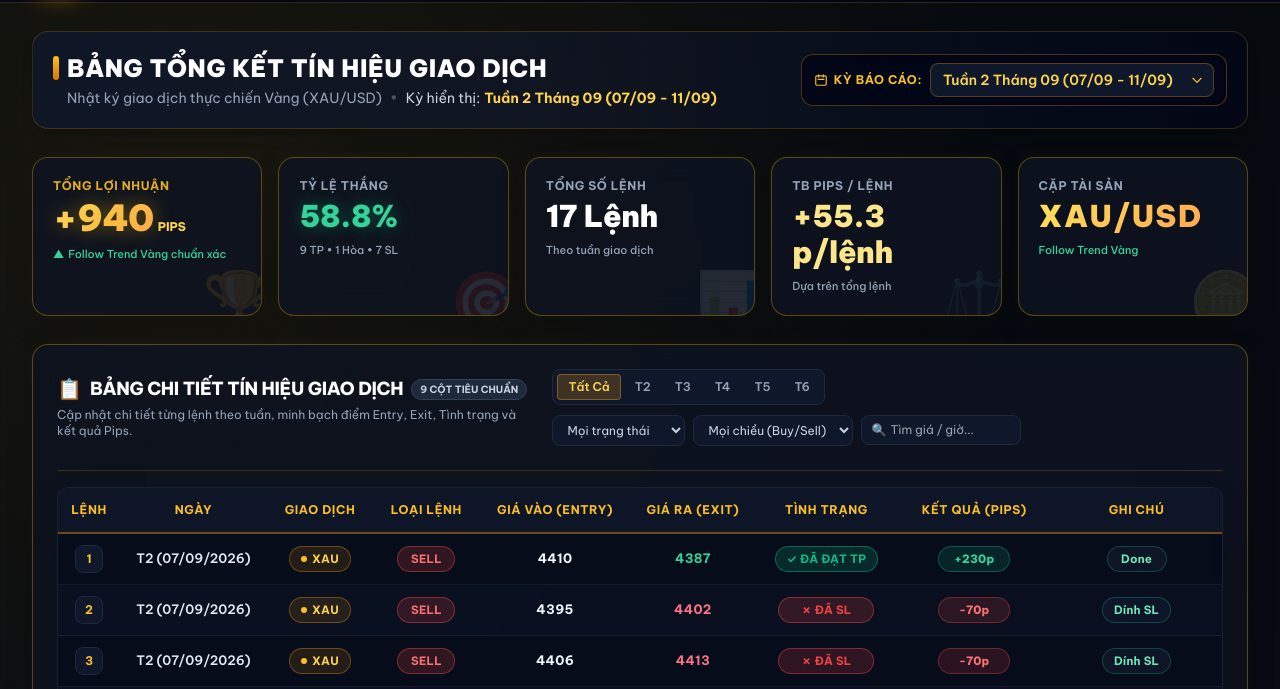
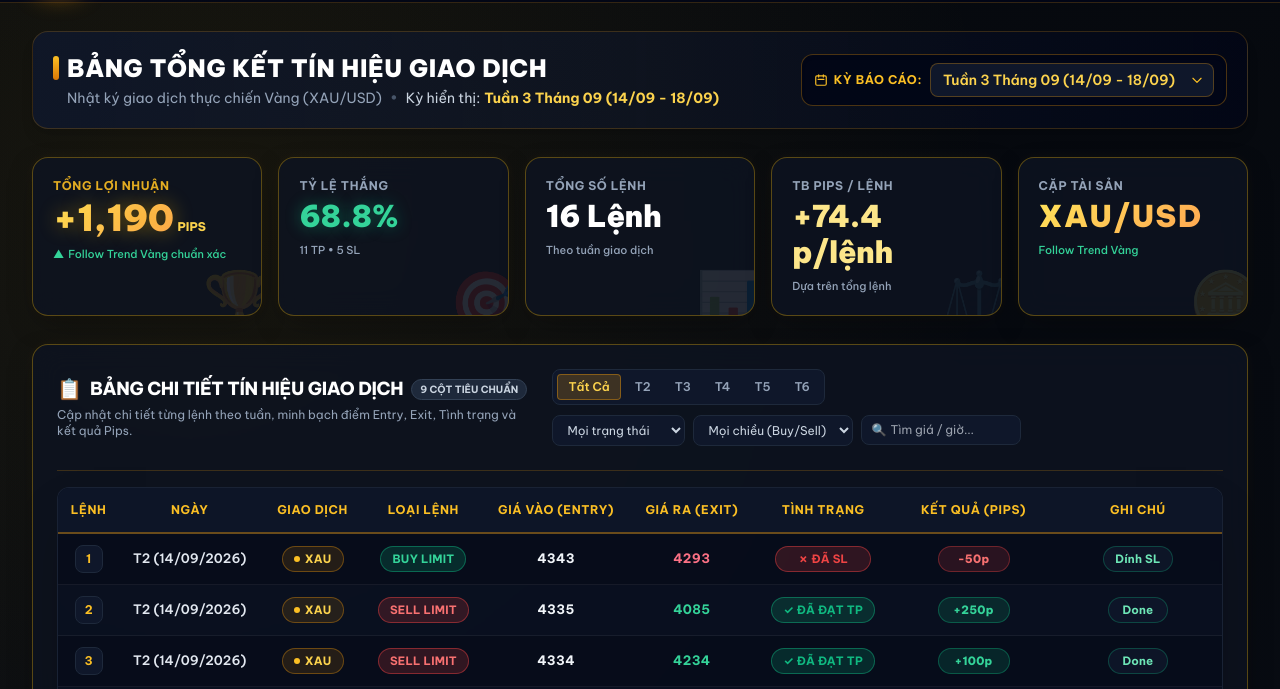
Before and after one commit to tqdung91nguyengiathieu-max/nha-ga-vang-dashboard, a plain HTML site: page index.html in a window 1280 px wide. Shown: the part 111-800 px from the top of the page. Drawn offline with nearby package versions, Linux system fonts and the light colour scheme.

Commit message:
Nhap du lieu bao cao ky Tuan 3 Thang 09 (14/09 - 18/09/2026) dat +1,190 pips

```diff
--- a/app.js
+++ b/app.js
@@ -108,15 +108,38 @@ const DEFAULT_WEEKS = [
       { id: 16, day: 'T6 (11/09/2026)', date: '11/09/2026', time: '14:40', pair: 'XAU', type: 'BUY', entry: '4315', exit: '4310', status: 'ĐÃ SL', pips: -50, note: 'Dính SL', tf: 'M1' },
       { id: 17, day: 'T6 (11/09/2026)', date: '11/09/2026', time: '20:30', pair: 'XAU', type: 'BUY', entry: '4429', exit: '4450', status: 'ĐÃ ĐẠT TP', pips: 210, note: 'Done', tf: 'M1' }
     ]
+  },
+  {
+    id: 'week_2026_09_03',
+    name: 'Tuần 3 Tháng 09 (14/09 - 18/09)',
+    month: '09/2026',
+    orders: [
+      { id: 1, day: 'T2 (14/09/2026)', date: '14/09/2026', time: '09:15', pair: 'XAU', type: 'BUY LIMIT', entry: '4343', exit: '4293', status: 'ĐÃ SL', pips: -50, note: 'Dính SL', tf: 'M1' },
+      { id: 2, day: 'T2 (14/09/2026)', date: '14/09/2026', time: '11:45', pair: 'XAU', type: 'SELL LIMIT', entry: '4335', exit: '4085', status: 'ĐÃ ĐẠT TP', pips: 250, note: 'Done', tf: 'M1' },
+      { id: 3, day: 'T2 (14/09/2026)', date: '14/09/2026', time: '15:20', pair: 'XAU', type: 'SELL LIMIT', entry: '4334', exit: '4234', status: 'ĐÃ ĐẠT TP', pips: 100, note: 'Done', tf: 'M1' },
+      { id: 4, day: 'T2 (14/09/2026)', date: '14/09/2026', time: '20:10', pair: 'XAU', type: 'BUY LIMIT', entry: '4282', exit: '4212', status: 'ĐÃ SL', pips: -70, note: 'Dính SL', tf: 'M1' },
+      { id: 5, day: 'T3 (15/09/2026)', date: '15/09/2026', time: '10:30', pair: 'XAU', type: 'BUY LIMIT', entry: '4297', exit: '4227', status: 'ĐÃ SL', pips: -70, note: 'Dính SL', tf: 'M1' },
+      { id: 6, day: 'T3 (15/09/2026)', date: '15/09/2026', time: '16:00', pair: 'XAU', type: 'SELL LIMIT', entry: '4284', exit: '4154', status: 'ĐÃ ĐẠT TP', pips: 130, note: 'Done', tf: 'M1' },
+      { id: 7, day: 'T4 (16/09/2026)', date: '16/09/2026', time: '14:15', pair: 'XAU', type: 'BUY LIMIT', entry: '4325', exit: '4425', status: 'ĐÃ ĐẠT TP', pips: 100, note: 'Done', tf: 'M1' },
+      { id: 8, day: 'T5 (17/09/2026)', date: '17/09/2026', time: '09:20', pair: 'XAU', type: 'SELL LIMIT', entry: '4315', exit: '4145', status: 'ĐÃ ĐẠT TP', pips: 170, note: 'Done', tf: 'M1' },
+      { id: 9, day: 'T5 (17/09/2026)', date: '17/09/2026', time: '14:40', pair: 'XAU', type: 'SELL LIMIT', entry: '4286', exit: '4346', status: 'ĐÃ SL', pips: -60, note: 'Dính SL', tf: 'M1' },
+      { id: 10, day: 'T5 (17/09/2026)', date: '17/09/2026', time: '19:30', pair: 'XAU', type: 'SELL LIMIT', entry: '4295', exit: '4175', status: 'ĐÃ ĐẠT TP', pips: 120, note: 'Done', tf: 'M1' },
+      { id: 11, day: 'T6 (18/09/2026)', date: '18/09/2026', time: '08:50', pair: 'XAU', type: 'BUY LIMIT', entry: '4352', exit: '4412', status: 'ĐÃ SL', pips: -60, note: 'Dính SL', tf: 'M1' },
+      { id: 12, day: 'T6 (18/09/2026)', date: '18/09/2026', time: '11:10', pair: 'XAU', type: 'SELL LIMIT', entry: '4350', exit: '4200', status: 'ĐÃ ĐẠT TP', pips: 150, note: 'Done', tf: 'M1' },
+      { id: 13, day: 'T6 (18/09/2026)', date: '18/09/2026', time: '13:45', pair: 'XAU', type: 'BUY LIMIT', entry: '4353', exit: '4473', status: 'ĐÃ ĐẠT TP', pips: 120, note: 'Done', tf: 'M1' },
+      { id: 14, day: 'T6 (18/09/2026)', date: '18/09/2026', time: '16:15', pair: 'XAU', type: 'SELL LIMIT', entry: '4375', exit: '4295', status: 'ĐÃ ĐẠT TP', pips: 80, note: 'Done', tf: 'M1' },
+      { id: 15, day: 'T6 (18/09/2026)', date: '18/09/2026', time: '19:00', pair: 'XAU', type: 'BUY LIMIT', entry: '4373', exit: '4453', status: 'ĐÃ ĐẠT TP', pips: 80, note: 'Done', tf: 'M1' },
+      { id: 16, day: 'T6 (18/09/2026)', date: '18/09/2026', time: '21:30', pair: 'XAU', type: 'SELL LIMIT', entry: '4376', exit: '4176', status: 'ĐÃ ĐẠT TP', pips: 200, note: 'Done', tf: 'M1' }
+    ]
   }
 ];
 
-const STORAGE_KEY = 'NHA_GA_VANG_DATA_5W_FULL';
+const STORAGE_KEY = 'NHA_GA_VANG_DATA_6W_FULL';
 
 // 2. STATE
 let state = {
   weeks: [],
-  currentWeekId: 'week_2026_09_02', // Mặc định mở Tuần 2 Tháng 9 mới nhất
+  currentWeekId: 'week_2026_09_03', // Mặc định mở Tuần 3 Tháng 9 mới nhất
   filterDay: 'ALL',
   filterStatus: 'ALL',
   filterType: 'ALL',
@@ -133,7 +156,8 @@ function loadData() {
     'NHA_GA_VANG_DATA_AUG_2026_W2',
     'NHA_GA_VANG_DATA_AUG_2026_W3',
     'nhagavang_trades_v1',
-    'NHA_GA_VANG_DATA_4W_FULL'
+    'NHA_GA_VANG_DATA_4W_FULL',
+    'NHA_GA_VANG_DATA_5W_FULL'
   ].forEach(k => {
     try { localStorage.removeItem(k); } catch (e) {}
   });
@@ -165,11 +189,11 @@ function getCurrentWeek() {
 // 4. BADGES
 function getOrderTypeBadge(type) {
   const t = (type || '').trim().toUpperCase();
-  if (t === 'BUY' || t.includes('BUY')) {
-    return '<span class="table-pill pill-buy">BUY</span>';
+  if (t.includes('BUY')) {
+    return `<span class="table-pill pill-buy">${t}</span>`;
   }
-  if (t === 'SELL' || t.includes('SELL')) {
-    return '<span class="table-pill pill-sell">SELL</span>';
+  if (t.includes('SELL')) {
+    return `<span class="table-pill pill-sell">${t}</span>`;
   }
   return `<span class="table-pill bg-slate-800 text-slate-300 border border-slate-700">${t}</span>`;
 }
--- a/index.html
+++ b/index.html
@@ -103,7 +103,7 @@
           <span class="hidden sm:inline text-slate-600">•</span>
           <span class="inline-flex items-center gap-1 text-slate-300">
             <span>Kỳ hiển thị:</span>
-            <strong id="currentWeekTitle" class="text-amber-300 font-bold">Tuần 2 Tháng 09 (07/09 - 11/09)</strong>
+            <strong id="currentWeekTitle" class="text-amber-300 font-bold">Tuần 3 Tháng 09 (14/09 - 18/09)</strong>
           </span>
         </p>
       </div>
@@ -139,7 +139,7 @@
           <span>TỔNG LỢI NHUẬN</span>
         </p>
         <div class="flex items-baseline gap-1 mt-1">
-          <span id="kpiTotalPips" class="text-3xl sm:text-4xl font-black text-gold-gradient glow-gold tabular-nums">+940</span>
+          <span id="kpiTotalPips" class="text-3xl sm:text-4xl font-black text-gold-gradient glow-gold tabular-nums">+1,190</span>
           <span class="text-xs font-extrabold text-amber-300">PIPS</span>
         </div>
         <p class="text-[11px] text-emerald-400 mt-1.5 sm:mt-2 font-medium flex items-center gap-1">
@@ -152,10 +152,10 @@
         <div class="absolute -right-4 -bottom-4 text-5xl sm:text-6xl opacity-10 text-emerald-400 select-none">🎯</div>
         <p class="text-[10px] sm:text-xs font-bold uppercase tracking-wider text-slate-400 mb-1">TỶ LỆ THẮNG</p>
         <div class="flex items-baseline gap-1 mt-1">
-          <span id="kpiWinRate" class="text-2xl sm:text-3xl font-black text-emerald-400 glow-green tabular-nums">58.8%</span>
+          <span id="kpiWinRate" class="text-2xl sm:text-3xl font-black text-emerald-400 glow-green tabular-nums">68.8%</span>
         </div>
         <p id="kpiWinRateDetail" class="text-[10px] sm:text-[11px] text-slate-400 mt-1.5 sm:mt-2 font-medium">
-          9 TP • 1 Hòa • 7 SL
+          11 TP • 5 SL
         </p>
       </div>
 
@@ -164,7 +164,7 @@
         <div class="absolute -right-4 -bottom-4 text-5xl sm:text-6xl opacity-10 text-cyan-400 select-none">📊</div>
         <p class="text-[10px] sm:text-xs font-bold uppercase tracking-wider text-slate-400 mb-1">TỔNG SỐ LỆNH</p>
         <div class="flex items-baseline gap-1 mt-1">
-          <span id="kpiTotalTrades" class="text-2xl sm:text-3xl font-black text-white tabular-nums">17 Lệnh</span>
+          <span id="kpiTotalTrades" class="text-2xl sm:text-3xl font-black text-white tabular-nums">16 Lệnh</span>
         </div>
         <p class="text-[10px] sm:text-[11px] text-slate-400 mt-1.5 sm:mt-2 font-medium">
           Theo tuần giao dịch
@@ -176,7 +176,7 @@
         <div class="absolute -right-4 -bottom-4 text-5xl sm:text-6xl opacity-10 text-purple-400 select-none">⚖️</div>
         <p class="text-[10px] sm:text-xs font-bold uppercase tracking-wider text-slate-400 mb-1">TB PIPS / LỆNH</p>
         <div class="flex items-baseline gap-1 mt-1">
-          <span id="kpiAvgPips" class="text-2xl sm:text-3xl font-black text-amber-200 tabular-nums">+55.3 p/l</span>
+          <span id="kpiAvgPips" class="text-2xl sm:text-3xl font-black text-amber-200 tabular-nums">+74.4 p/l</span>
         </div>
         <p class="text-[10px] sm:text-[11px] text-slate-400 mt-1.5 sm:mt-2 font-medium">
           Dựa trên tổng lệnh
@@ -285,7 +285,7 @@
                 ⭐ TỔNG CỘNG LỢI NHUẬN TUẦN:
               </td>
               <td class="text-center py-4 px-2">
-                <span id="tableTotalPips" class="pill-total-pips-win tabular-nums">+940 PIPS</span>
+                <span id="tableTotalPips" class="pill-total-pips-win tabular-nums">+1,190 PIPS</span>
               </td>
               <td class="text-center py-4 px-2 text-xs font-semibold text-emerald-400">
                 ✓ Đã kiểm toán 100%
@@ -376,7 +376,7 @@
               <span class="px-3 py-1 rounded-full bg-amber-500/20 text-amber-300 border border-amber-500/30 text-xs font-bold">
                 BÁO CÁO TUẦN
               </span>
-              <p id="shareWeekTitle" class="text-xs text-slate-300 mt-1 font-semibold">Tuần 2 Tháng 09 (07/09 - 11/09)</p>
+              <p id="shareWeekTitle" class="text-xs text-slate-300 mt-1 font-semibold">Tuần 3 Tháng 09 (14/09 - 18/09)</p>
             </div>
           </div>
 
@@ -384,14 +384,14 @@
           <div class="grid grid-cols-3 gap-4 my-6 text-center">
             <div class="p-4 rounded-xl bg-slate-950/80 border border-amber-500/30">
               <span class="text-[11px] font-bold text-amber-400/90 uppercase block">TỔNG LỢI NHUẬN</span>
-              <div id="shareTotalPips" class="text-3xl sm:text-4xl font-black text-gold-gradient glow-gold tabular-nums mt-1">+940 PIPS</div>
+              <div id="shareTotalPips" class="text-3xl sm:text-4xl font-black text-gold-gradient glow-gold tabular-nums mt-1">+1,190 PIPS</div>
               <span class="text-[10px] text-emerald-400 font-bold block mt-1">XAU/USD GOLD</span>
             </div>
 
             <div class="p-4 rounded-xl bg-slate-950/80 border border-emerald-500/30">
               <span class="text-[11px] font-bold text-emerald-400 uppercase block">TỶ LỆ THẮNG</span>
-              <div id="shareWinRate" class="text-3xl sm:text-4xl font-black text-emerald-400 glow-green tabular-nums mt-1">58.8%</div>
-              <span id="shareTradesSummary" class="text-[10px] text-slate-400 font-semibold block mt-1">17 Lệnh (9 TP • 1 Hòa • 7 SL)</span>
+              <div id="shareWinRate" class="text-3xl sm:text-4xl font-black text-emerald-400 glow-green tabular-nums mt-1">68.8%</div>
+              <span id="shareTradesSummary" class="text-[10px] text-slate-400 font-semibold block mt-1">16 Lệnh (11 TP • 5 SL)</span>
             </div>
 
             <div class="p-4 rounded-xl bg-slate-950/80 border border-slate-800">
```
Also changed, not shown: assets/bao_cao_tuan_3_thang_09_2026.jpg (added).
